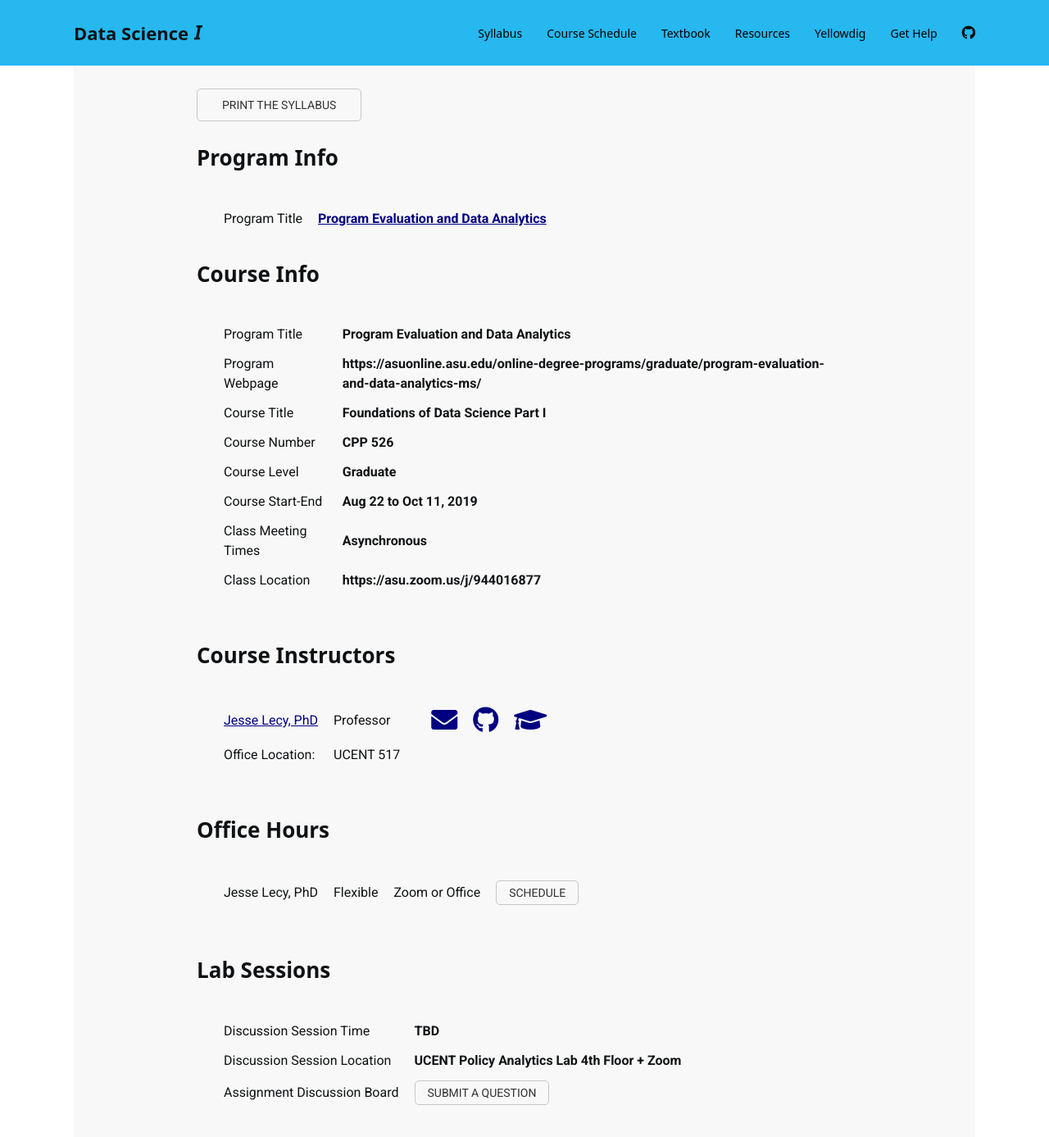
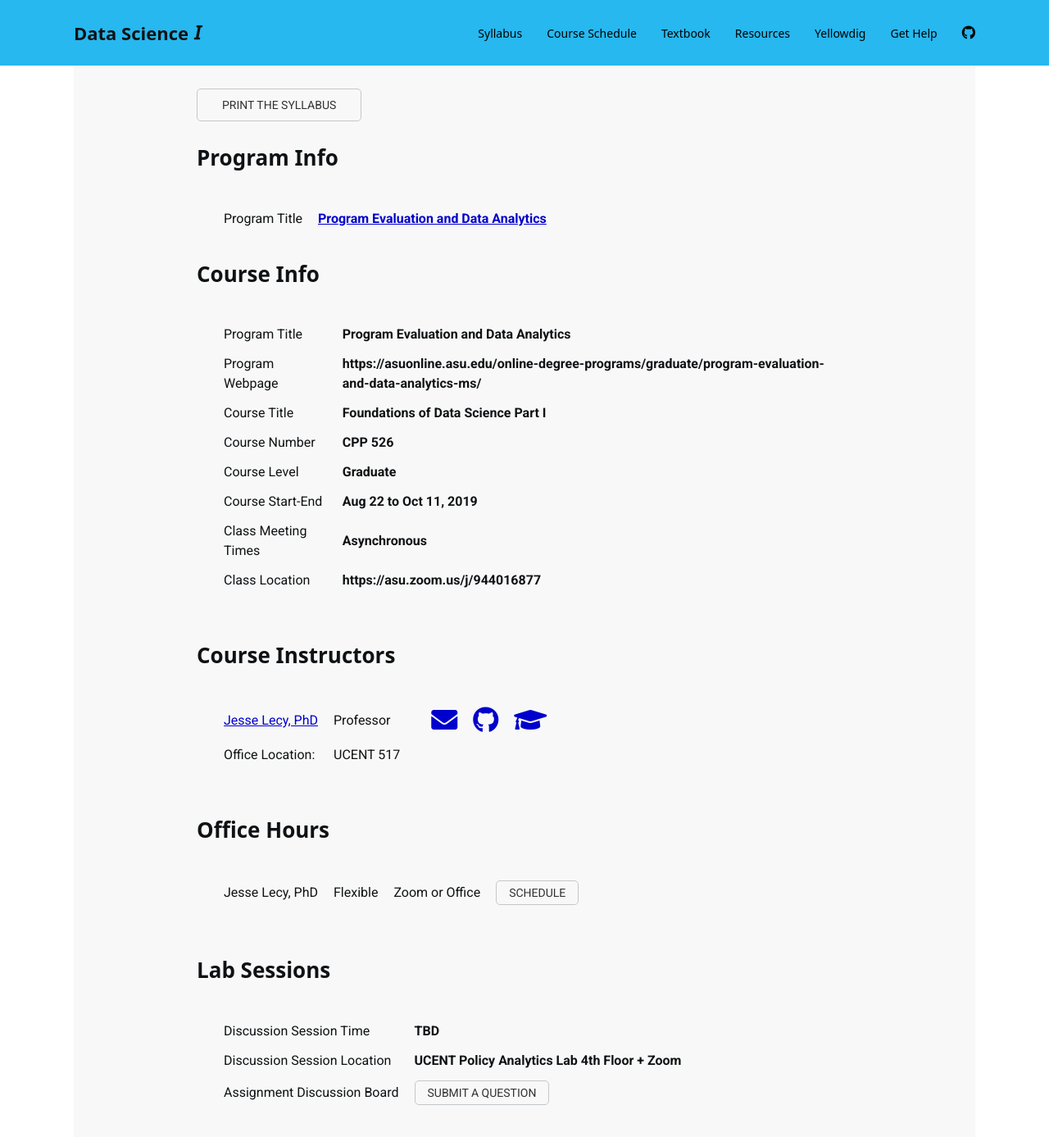
Before and after one commit to DS4PS/cpp-526-fall-2019, a Jekyll site: the page built from index.md, in a window 1280 px wide and 1400 px high, scrolled down 810 px. Shown: the top 1387 px of the window at 82% size. Built offline with Jekyll 4.4.1, drawn with Linux system fonts in a browser that asks for light colours; nearby versions of some CDN libraries; a style sheet for code colours, icons or effects is not loaded.

Commit message:
Update custom.css

```diff
--- a/assets/css/custom.css
+++ b/assets/css/custom.css
@@ -84,7 +84,7 @@ p.i {
 
 
 a{
-    color: navy;
+    color: mediumblue;
     text-decoration: underline;
 }
 
```
